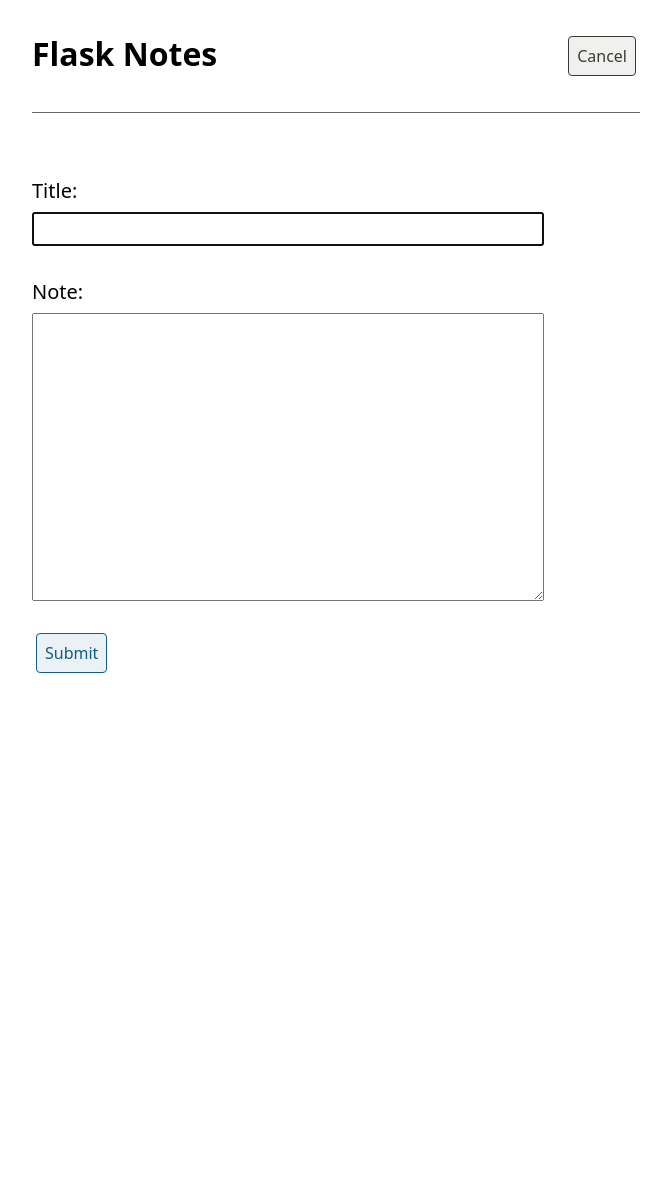
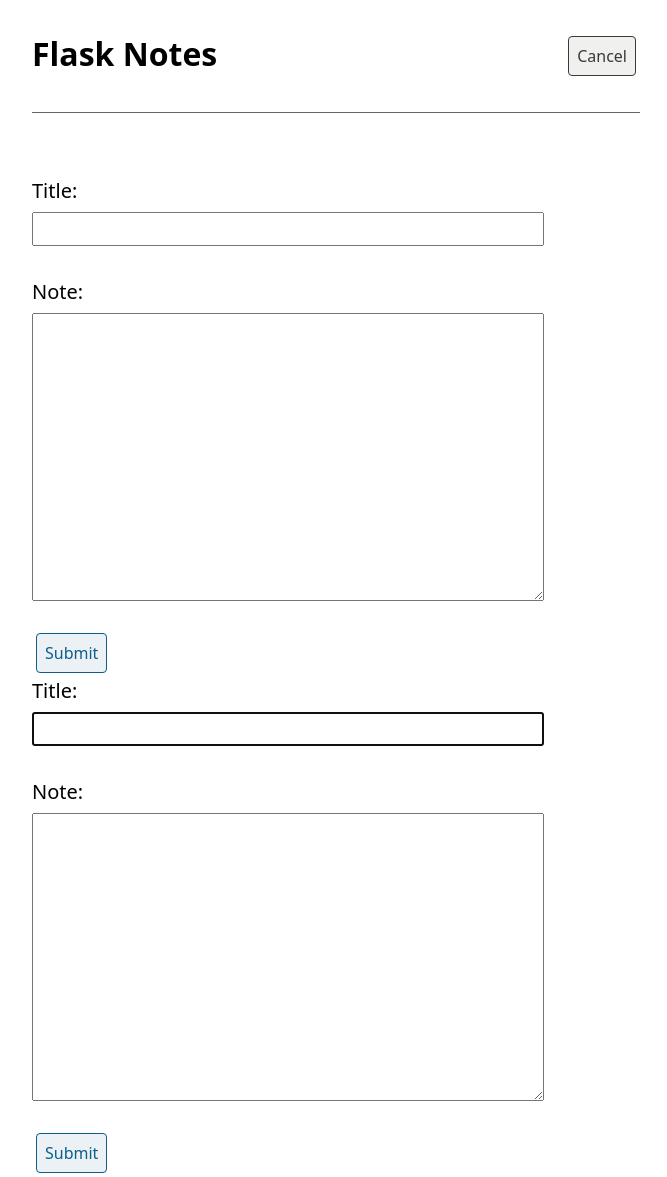
Before and after one commit to brodkewitz/flask-notes-app, a Flask app: page /edit in a window 1280 px wide. Shown: the whole page, without its empty margins (304-971 px from the left). Before the commit the page ends 673 px from the top, so only its background shows below. Run offline with Flask 2, Linux system fonts and the light colour scheme.

Commit message:
Generate a matching form using wtforms
Define a form class using WTForms and render it in the template. Render
this alongside the original static form. Update the form class,
template, and stylesheet until the two forms match.

```diff
--- /dev/null
+++ b/app/forms.py
@@ -0,0 +1,17 @@
+from flask_wtf import FlaskForm
+from wtforms import StringField, SubmitField, TextAreaField
+# This imports only specific validators, but WTForms docs also show
+# examples importing all the validators and accessing them within the
+# validators.validator namespace.
+# E.g. from wtforms import validators
+from wtforms.validators import DataRequired, Length
+
+
+class EditNoteForm(FlaskForm):
+    note_title = StringField('Title:',
+                             validators=[DataRequired(),
+                                         Length(max=80)])
+    note_body = TextAreaField('Note:',
+                              validators=[DataRequired(),
+                                          Length(max=4000)])
+    submit = SubmitField('Submit')
--- a/app/routes.py
+++ b/app/routes.py
@@ -1,5 +1,6 @@
 from flask import render_template
 from app import app
+from app.forms import EditNoteForm
 
 
 notes = [
@@ -36,5 +37,6 @@ def index():
 def edit_note():
     """Create a new note or edit an existing one"""
     title = "New Note"
+    form = EditNoteForm()
 
-    return render_template("edit.html")
+    return render_template("edit.html", title=title, form=form)
--- a/app/static/style.css
+++ b/app/static/style.css
@@ -38,7 +38,8 @@ img {
 	padding: 0 2rem;
 }
 
-button {
+button,
+input[type="submit"] {
 	display: block;
 	margin: 0.25rem;
 	padding: 0.5rem;
@@ -48,7 +49,9 @@ button {
 
 /* Actions may be links or buttons. This is an non-comprehensive reset
    for both. */
-a.action, button.action {
+a.action,
+button.action,
+input[type="submit"].action {
 	border-radius: 0.25rem;
 	border: 1px solid currentColor;
 	display: block;
@@ -155,7 +158,7 @@ label {
 	font-size: 1.25rem;
 }
 
-input {
+input[type="text"] {
 	padding: 0.25em;
 	width: 32em;
 	margin-bottom: 2rem;
@@ -172,3 +175,5 @@ textarea {
 	/* Restrict input resizing to height only */
 	resize: vertical;
 }
+
+input[type="submit"] {}
--- a/app/templates/edit.html
+++ b/app/templates/edit.html
@@ -9,7 +9,6 @@
 				id="note-title"
 				required
 				maxlength="80"
-				autofocus
 			>
 
 			<label for="note-body">Note:</label>
@@ -26,4 +25,16 @@
 				type="submit"
 			>Submit</button>
 	</form>
+
+	<form action="" method="post" novalidate>
+		{{ form.hidden_tag() }}
+
+		{{ form.note_title.label }}
+		{{ form.note_title(autofocus="", maxlength="80") }}
+
+		{{ form.note_body.label }}
+		{{ form.note_body(spellcheck="true", maxlength="4000") }}
+
+		{{ form.submit(class="action submit") }}
+	</form>
 {% endblock %}
```
